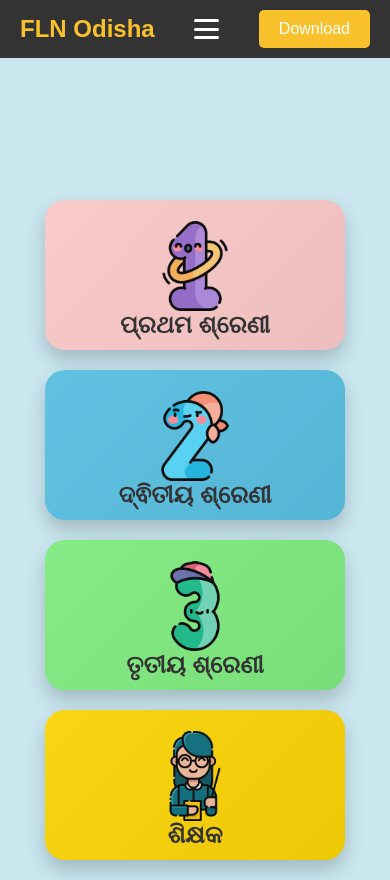
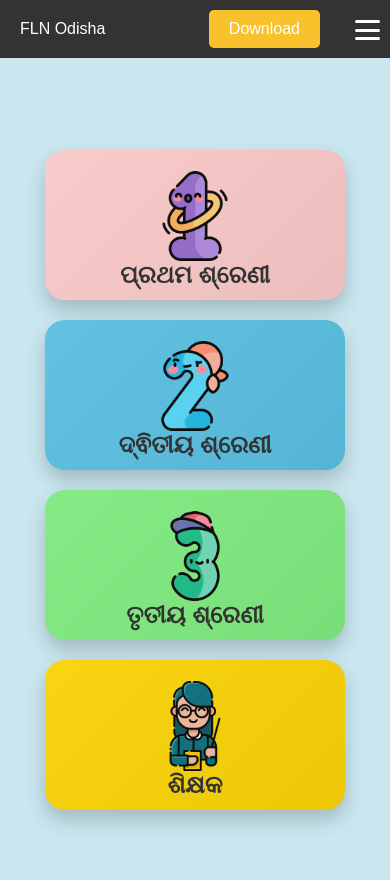
Before and after one commit to flnodisha/flnodisha, a plain HTML site: page index.html in a window 390 px wide. After the commit the page ends 844 px from the top, so only its background shows below. Drawn offline with Linux system fonts and the light colour scheme.

Commit message:
Update index.html

```diff
--- a/index.html
+++ b/index.html
@@ -32,15 +32,10 @@
   color: white;
   padding: 10px 20px;
   z-index: 999;
+  flex-wrap: wrap; /* Allow elements to wrap on small screens */
 }
 
-    .logo {
-      font-size: 24px;
-      font-weight: bold;
-      color: #f9c12b;
-    }
-
-    /* Styles for the Hamburger Menu */
+/* Ensure the menu icon is always positioned at the top-right corner */
 .menu-button {
   display: none;
   flex-direction: column;
@@ -48,6 +43,9 @@
   width: 25px;
   height: 20px;
   cursor: pointer;
+  position: absolute;
+  top: 20px;
+  right: 20px; /* Position the icon in the top-right corner */
 }
 
 .menu-button span {
@@ -90,20 +88,17 @@
 
 /* Show hamburger menu on small screens */
 @media (max-width: 768px) {
-      .menu-button {
-        display: flex;
+  header {
+    justify-content: flex-start;
+    padding: 20px; /* Adjust padding for mobile */
   }
 
-      nav {
-        display: none;
-        flex-direction: column;
+  /* Position the download button to the left of the menu icon on mobile */
+  .menu-button {
+    display: flex; /* Show menu button on mobile */
+    right: 10px; /* Keep it slightly from the right edge */
   }
 
-      nav.active {
-        display: flex;
-      }
-
-      /* Make sure the download button is always visible on mobile */
   .download-btn {
     background-color: #f9c12b;
     color: white;
@@ -111,6 +106,32 @@
     border-radius: 5px;
     text-decoration: none;
     display: block;
+    position: absolute;
+    top: 10px;
+    right: 70px; /* Move it slightly to the left from the menu button */
+  }
+
+  /* Keep the nav menu visible and right aligned */
+  nav {
+    display: none;
+    flex-direction: column;
+    position: absolute;
+    top: 50px;
+    right: 20px;
+  }
+
+  nav.active {
+    display: flex;
+  }
+
+  /* Ensure the download button is always visible on mobile */
+  .download-btn {
+    order: 1; /* Move the download button above the nav menu */
+  }
+
+  /* Ensure the nav menu is ordered after the download button */
+  nav {
+    order: 2;
   }
 }
 
@@ -122,7 +143,9 @@
   border-radius: 5px;
   text-decoration: none;
   display: block;
+  order: 2; /* Ensure download button is after the nav menu on desktop */
 }
+
 
     /* Centered container for tiles */
     .tile-container {
@@ -131,7 +154,7 @@
       gap: 20px;
       justify-content: center;
       align-items: center;
-      padding: 200px 20px 20px;
+      padding: 150px 20px 20px;
     }
 
     /* Individual tile styles */
@@ -215,14 +238,17 @@
       <span></span>
       <span></span>
     </div>
+
+    <!-- Move the Download Button above the navigation menu -->
+    <a href="https://github.com/flnodisha/flnodisha/raw/main/flnodisha.apk" class="download-btn" download>Download</a>
+
     <nav>
       <a href="team.html">Team</a>
       <a href="about.html">About Us</a>
       <a href="contact.html">Contact Us</a>
     </nav>
-    <!-- Download Button outside of nav, visible on both mobile and desktop -->
-    <a href="https://github.com/flnodisha/flnodisha/raw/main/flnodisha.apk" class="download-btn" download>Download</a>
   </header>
+
 
   <!-- Centered Tile Container -->
   <div class="tile-container">
```
Lines whose indentation alone changed are shown as unchanged.
